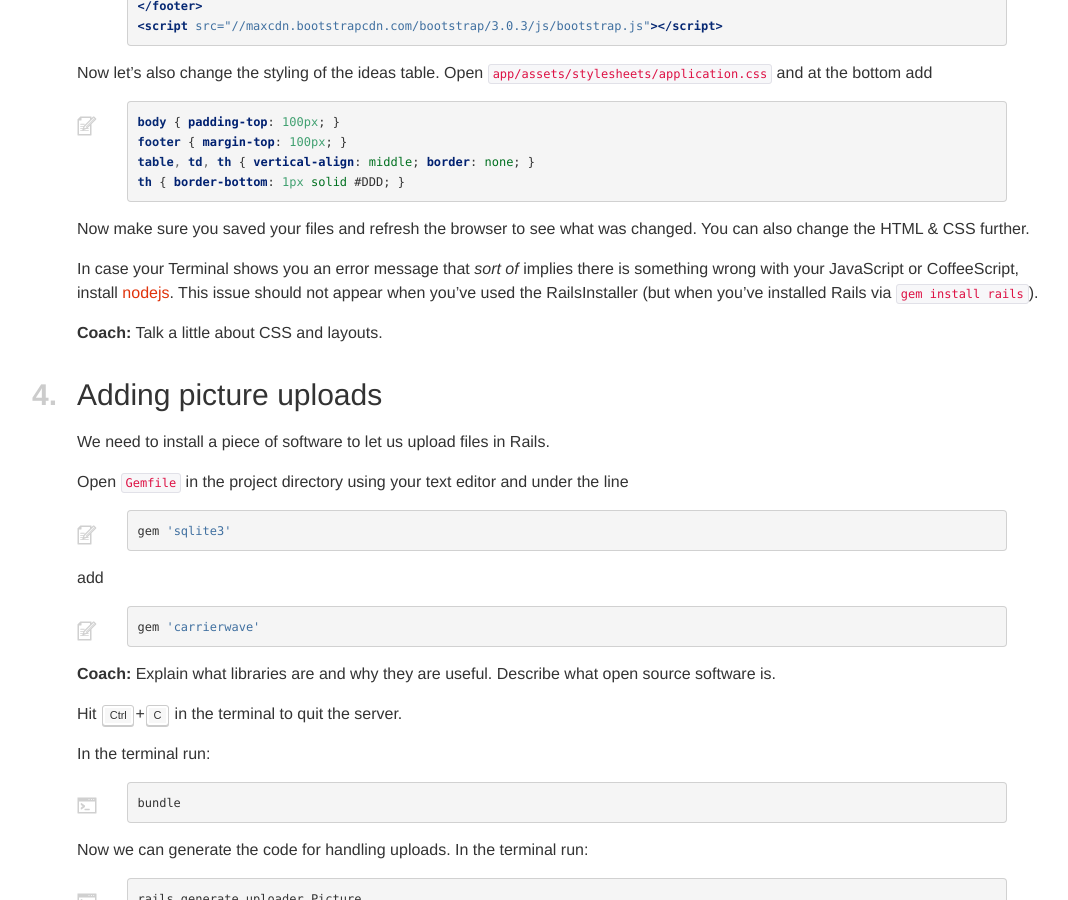
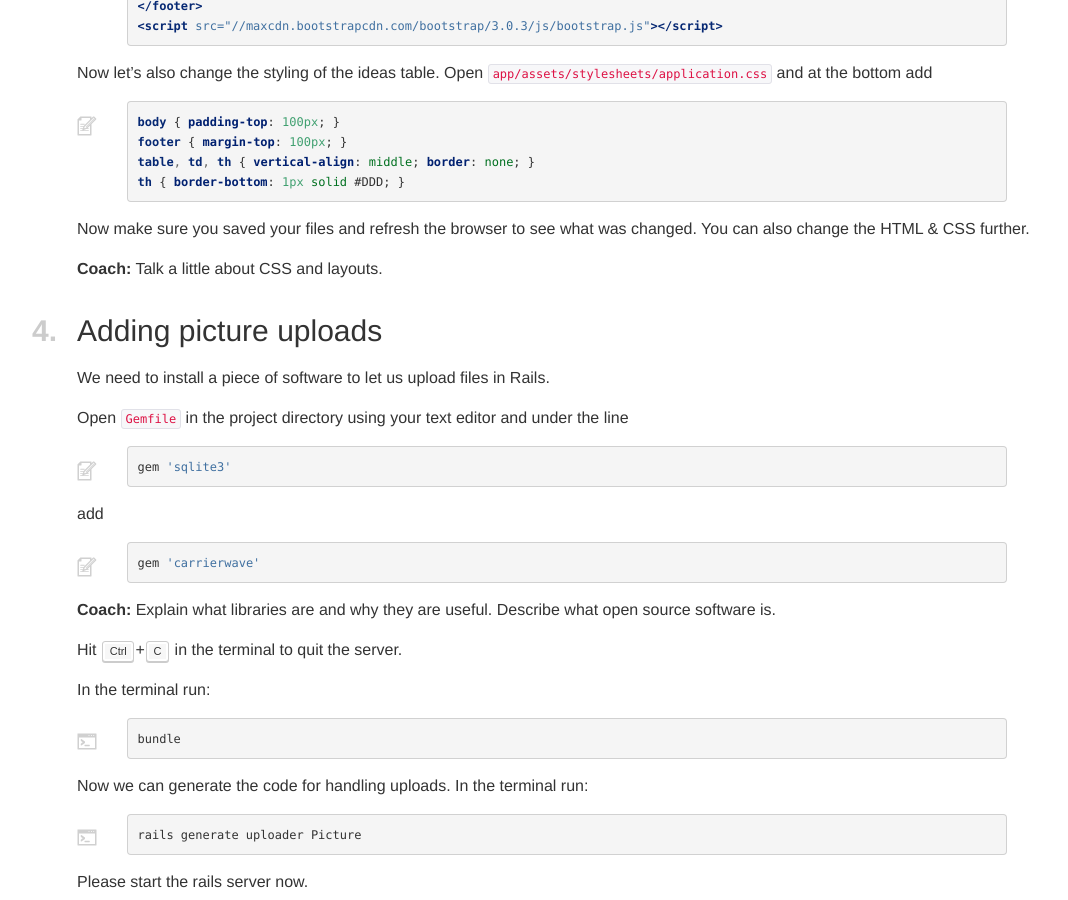
Before and after one commit to railsgirls/guides.railsgirls.com, a Jekyll site: the page built from _posts/2012-04-18-app.markdown, in a window 1280 px wide and 900 px high, scrolled down 3894 px. Shown: the whole window, without its empty margins (8-1076 px from the left). Built offline with Jekyll 4.4.1, drawn with Linux system fonts in a browser that asks for light colours; nearby versions of some CDN libraries.

Commit message:
Remove paragraph about installing Node.js from App Tutorial

````diff
--- a/_posts/2012-04-18-app.markdown
+++ b/_posts/2012-04-18-app.markdown
@@ -255,8 +255,6 @@ th { border-bottom: 1px solid #DDD; }
 
 Now make sure you saved your files and refresh the browser to see what was changed. You can also change the HTML & CSS further.
 
-In case your Terminal shows you an error message that *sort of* implies there is something wrong with your JavaScript or CoffeeScript, install [nodejs](http://nodejs.org/download/). This issue should not appear when you've used the RailsInstaller (but when you've installed Rails via ```gem install rails```).
-
 **Coach:** Talk a little about CSS and layouts.
 
 
````
